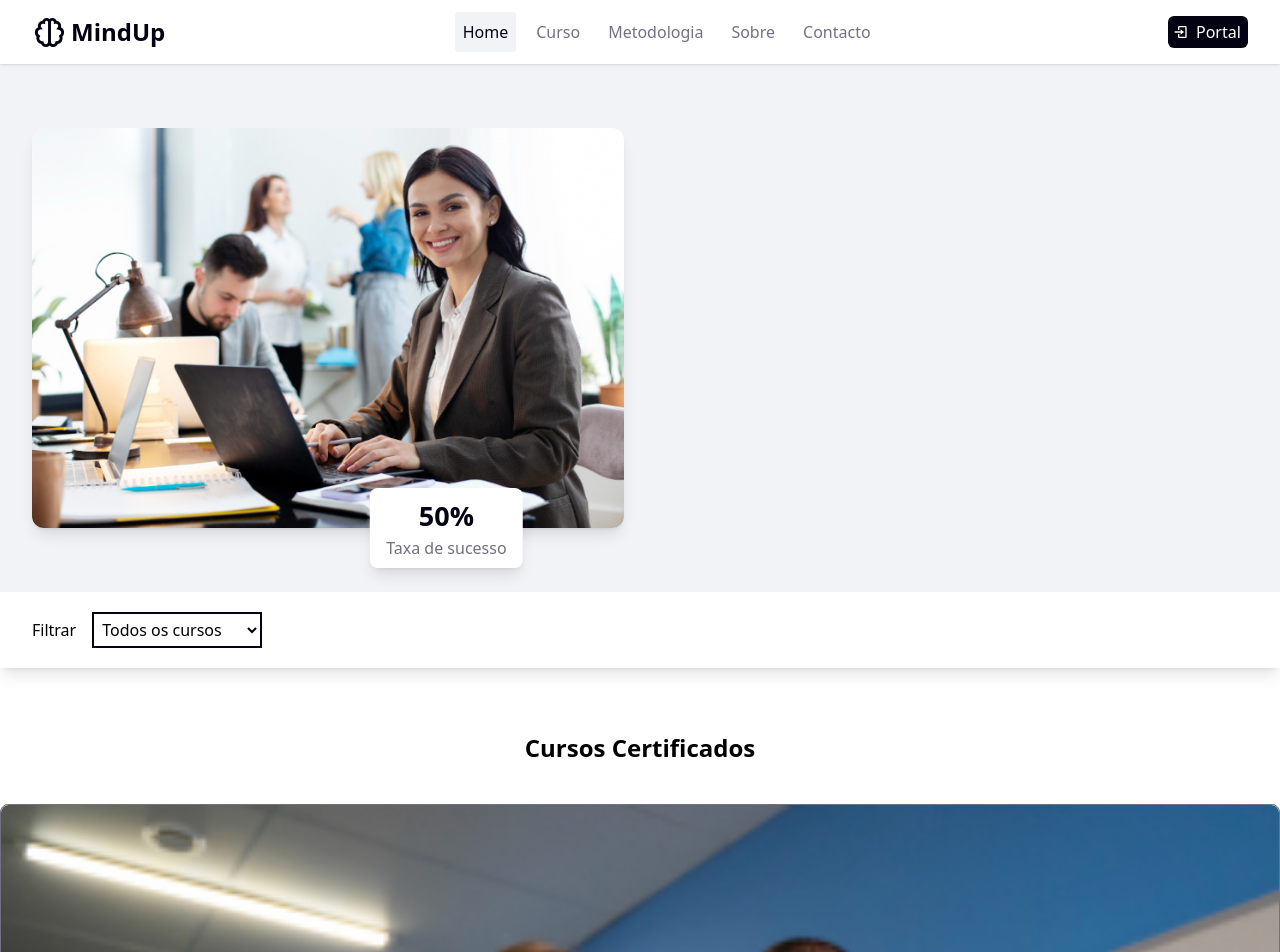
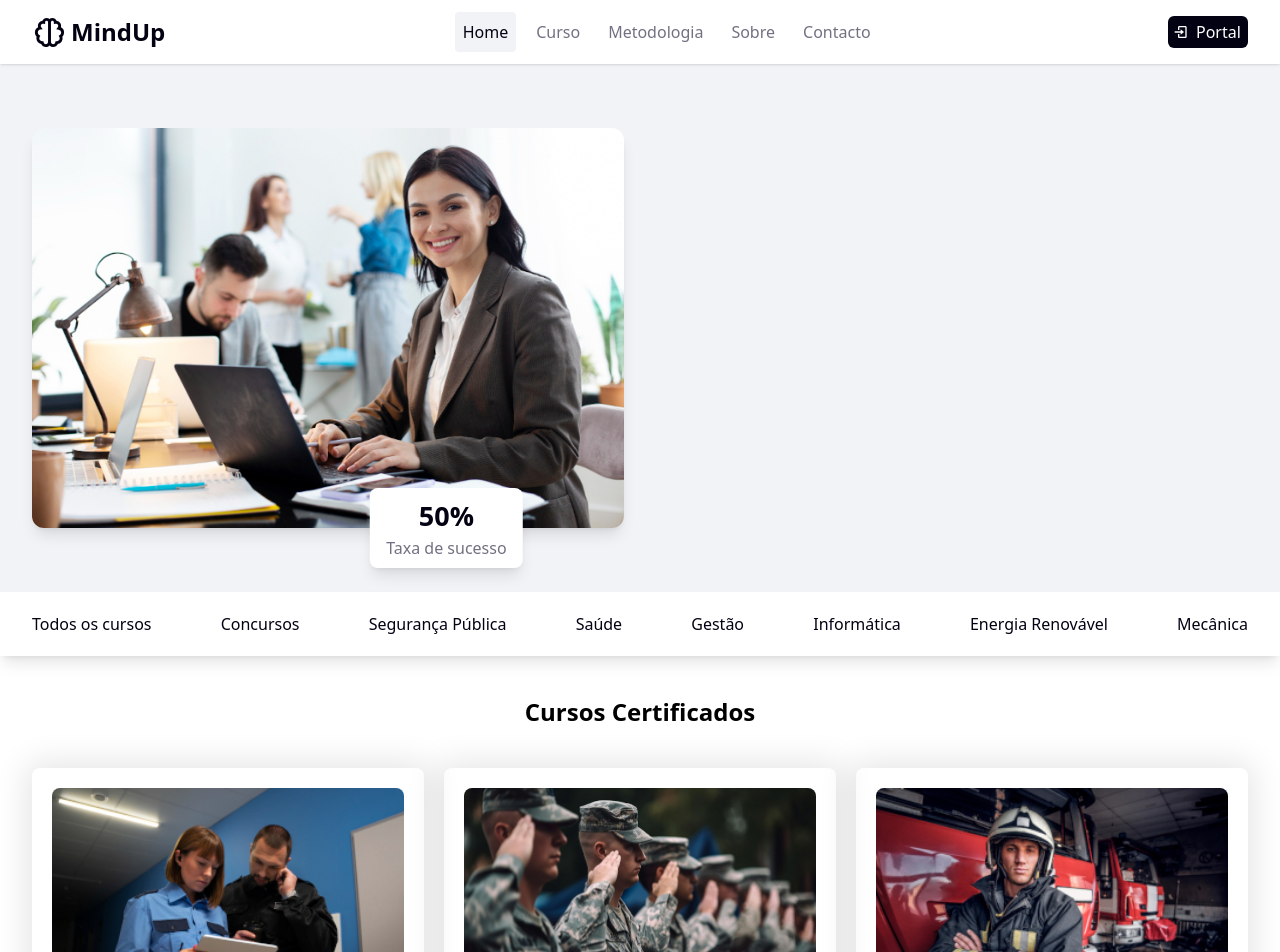
Before and after one commit to Esmael-coder/School_Academy, a React (Vite) app in the folder projecto-final/: page /cursos in a window 1280 px wide. Shown: the top 952 px of the page. Built offline with nearby package versions, Linux system fonts and the light colour scheme.

Commit message:
nav filter

```diff
--- a/projecto-final/src/App.jsx
+++ b/projecto-final/src/App.jsx
@@ -2,7 +2,7 @@ import { useState } from 'react'
 import './App.css'
 import { Header } from './components/Header'
 import { Home } from './pages/home/Home'
-import { Cursos } from './pages/cursos/cursos'
+import { Cursos } from './pages/cursos/Cursos.jsx'
 import { Metodologia } from './pages/metodologia/Metodologia'
 import { Sobre } from './pages/Sobre/Sobre'
 import { Contacto } from './pages/contacto/Contacto'
--- a/projecto-final/src/components/CourseCard.jsx
+++ b/projecto-final/src/components/CourseCard.jsx
@@ -8,14 +8,14 @@ export const CourseCard = (props) => {
   const { image, name, example, description, duration } = props
   return (
 
-    <div className='border-1 border-cinza rounded-lg text-cinza'>
-      <div>
+    <div className='rounded-lg shadow-[var(--boxShadow)] text-cinza max-w-[450px] md:w-full'>
+      <div className='p-5'>
         <img className='rounded-tl-lg rounded-tr-lg object-cover w-full' src={image} alt="imagem do curso" />
       </div>
 
-      <div className='p-5'>
+      <div className='px-5 pb-5'>
         <div className='mb-3'>
-          <h3 className='font-semibold text-xl text-primary'>{name}</h3>
+          <h3 className='font-semibold text-xl text-primary whitespace-nowrap'>{name}</h3>
           <p className='text-cinza'>{example}</p>
         </div>
 
--- a/projecto-final/src/const/Constants.js
+++ b/projecto-final/src/const/Constants.js
@@ -107,7 +107,7 @@ export const courses = [
     id: 3,
     name: "Proteção Civil",
     example: "Bombeiro, segurança",
-    category: "segurança publica",
+    category: "segurança pública",
     description: "formação técnica para profissões de emergência e proteção civil.",
     duration: "7 meses",
     method: "Híbrido",
@@ -147,7 +147,7 @@ export const courses = [
     id: 7,
     name: "Energia Renovável",
     example: "técnico de painéis solares",
-    category: "energia renóvavel",
+    category: "energia renovável",
     description: "espacialização em energias renováveis",
     duration: "6 meses",
     method: "híbrido",
@@ -157,7 +157,7 @@ export const courses = [
     id: 8,
     name: "Manutenção de Sistema Solar",
     example: "técnico de painéis solares",
-    category: "energia renóvavel",
+    category: "energia renovável",
     description: "espacialização em instalação e manutenção de paineis soláres.",
     duration: "5 meses",
     method: "híbrido",
--- a/projecto-final/src/index.css
+++ b/projecto-final/src/index.css
@@ -10,6 +10,10 @@
   --color-orange: #ff6b36;
 }
 
+:root{
+  --boxShadow: 0px 0px 33px 6px rgba(0,0,0,0.1);
+}
+
 *{
   box-sizing: border-box;
 }
--- a/projecto-final/src/pages/cursos/Cursos.jsx
+++ b/projecto-final/src/pages/cursos/Cursos.jsx
@@ -1,56 +1,141 @@
-import React, {useState, useEffect} from 'react'
+import React, { useState } from 'react'
+import { CiFilter } from "react-icons/ci";
 import { HeroDiv } from '../../components/HeroDiv'
 import imagem1 from '../../assets/imagem1.jpg'
 import { courses } from '../../const/Constants'
-import {CourseCard} from '../../components/CourseCard'
+import { CourseCard } from '../../components/CourseCard'
+
 
 export const Cursos = () => {
 
-  const [allCourses, setAllCourses] = useState([])
+  const coursesCopy = [...courses]
+  const [allCourses, setAllCourses] = useState(coursesCopy)
 
-  useEffect(()=>{
-    setAllCourses(courses.filter(()=> true))
-  },[])
-  console.log(allCourses)
+
+  const handleFilter = (categoryValue) => {
+
+    console.log(categoryValue)
+
+    if (categoryValue !== "todos") {
+
+      setAllCourses(coursesCopy.filter(course => course.category == categoryValue))
+
+    } else {
+
+      setAllCourses(coursesCopy)
+    }
+  }
 
   return (
     <>
       {/* hero section */}
-      <section>
-        <div className='max-w-7xl w-full mx-auto px-4 py-16 lg:px-8 bg-ice'>
-          <HeroDiv imagem={imagem1} percentage={"50%"} text={"Taxa de sucesso"} className='bg-ice'/>
+      <section className='bg-ice'>
+        <div className='max-w-7xl w-full mx-auto px-4 py-16 lg:px-8'>
+          <HeroDiv imagem={imagem1} percentage={"50%"} text={"Taxa de sucesso"} className='bg-ice' />
         </div>
       </section>
 
       {/* Cursos */}
       <section>
-        <div className='max-w-7xl mx-auto px-4 lg:px-8 gap-8 shadow-lg'>
-          <header className='w-full py-5'>
-            <div className='flex items-center gap-4'>
-              <label htmlFor="filter">Filtrar</label>
-              <select name="filter" id="filter" className='border-2 border-primary p-1'>
-                <option defaultValue={"todos os cursos"} value="todos">Todos os cursos</option>
+        <header className='w-full py-5 shadow-lg'>
+          <div className='max-w-7xl mx-auto px-4 md:px-6 lg:px-8'>
+
+            <div className='flex gap-4 items-center md:hidden'>
+              <label className='text-[19px] font-semibold' htmlFor="filter">Filtrar</label>
+              <select className='border border-cinza-2 rounded-sm' name="filter" id="filter" onChange={(event) => handleFilter(event.target.value)}>
+                <option defaultValue={true} value="todos">Todos os cursos</option>
                 <option value="concurso público">Concursos</option>
-                <option value="segurança publica">Segurança Pública</option>
+                <option value="segurança pública">Segurança Pública</option>
                 <option value="saúde">Saúde</option>
                 <option value="gestão">Gestão</option>
                 <option value="informática">Informática</option>
-                <option value="energia Renóvavel">Energia Renovável</option>
+                <option value="energia renovável">Energia Renovável</option>
                 <option value="mecânica">Mecânica</option>
               </select>
             </div>
+
+            <nav className='flex list-none justify-between text-primary'>
+              <li
+                className='cursor-pointer'
+                id="todos"
+                onClick={(event) => handleFilter(event.target.id)}>
+                Todos os cursos
+              </li>
+
+              <li
+                className='cursor-pointer'
+                id="concurso público"
+                onClick={(event) => handleFilter(event.target.id)}>
+                Concursos
+              </li>
+
+              <li
+                className='cursor-pointer'
+                id="segurança pública"
+                onClick={(event) => handleFilter(event.target.id)}>
+                Segurança Pública
+              </li>
+
+              <li
+                className='cursor-pointer'
+                id="saúde"
+                onClick={(event) => handleFilter(event.target.id)}>
+                Saúde
+              </li>
+
+              <li
+                className='cursor-pointer'
+                id="gestão"
+                onClick={(event) => handleFilter(event.target.id)}>
+                Gestão
+              </li>
+
+              <li
+                className='cursor-pointer'
+                id="informática"
+                onClick={(event) => handleFilter(event.target.id)}>
+                Informática
+              </li>
+
+              <li
+                className='cursor-pointer'
+                id="energia renovável"
+                onClick={(event) => handleFilter(event.target.id)}>
+                Energia Renovável
+              </li>
+
+              <li
+                className='cursor-pointer'
+                id="mecânica"
+                onClick={(event) => handleFilter(event.target.id)}>
+                Mecânica
+              </li>
+            </nav>
+
+          </div>
         </header>
-        </div>
-        <div className='max-w-7xl mx-auto px-4 lg:px-8 gap-8 mt-16'>
+
+        <div className='max-w-7xl w-full min-h-[75vh] mx-auto px-4 lg:px-8 gap-8 m-10'>
+          <div>
             <h1 className='font-bold text-2xl text-center mb-10'>Cursos Certificados</h1>
           </div>
 
-        <div>
+
+          <div className='flex flex-col items-center gap-5 md:grid sm:grid-cols-2 lg:grid-cols-3'>
             {
-            allCourses.map(course =>(
-              <CourseCard key={course.id} image={course.image} name={course.name} example={course.example} duration={course.duration} description={course.description}/>
+              allCourses.map(course => (
+                <CourseCard
+                  key={course.id}
+                  image={course.image}
+                  name={course.name}
+                  example={course.example}
+                  duration={course.duration}
+                  description={course.description} />
               ))
             }
+          </div>
+
+
         </div>
       </section>
     </>
--- a/projecto-final/src/pages/home/Home.jsx
+++ b/projecto-final/src/pages/home/Home.jsx
@@ -22,8 +22,8 @@ export const Home = () => {
   return (
 
     <>
-      <section className='pt-10 pb-12'>
-        <div className='flex flex-col md:flex-row max-w-7xl mx-auto px-4 lg:px-8 gap-8'>
+      <section>
+        <div className='flex flex-col md:flex-row max-w-7xl mx-auto px-4 lg:px-8 gap-8 md:min-h-[75vh] pt-10 md:pt-0'>
 
           {/* todo o conteúdo da hero section (já mexi tanto que ficou com muitas classes redundantes. refatorar depois)*/}
           <div className='flex flex-col md:flex-row gap-8 items-center'>
```
Also changed, not shown: projecto-final/src/assets/img/course/army.jpg. Lines whose indentation alone changed are shown as unchanged.
